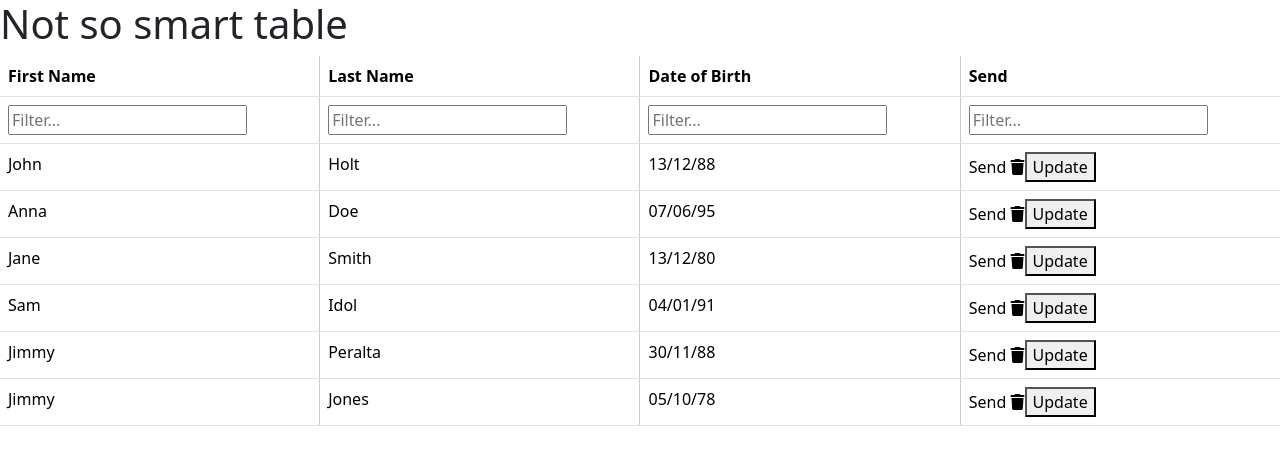
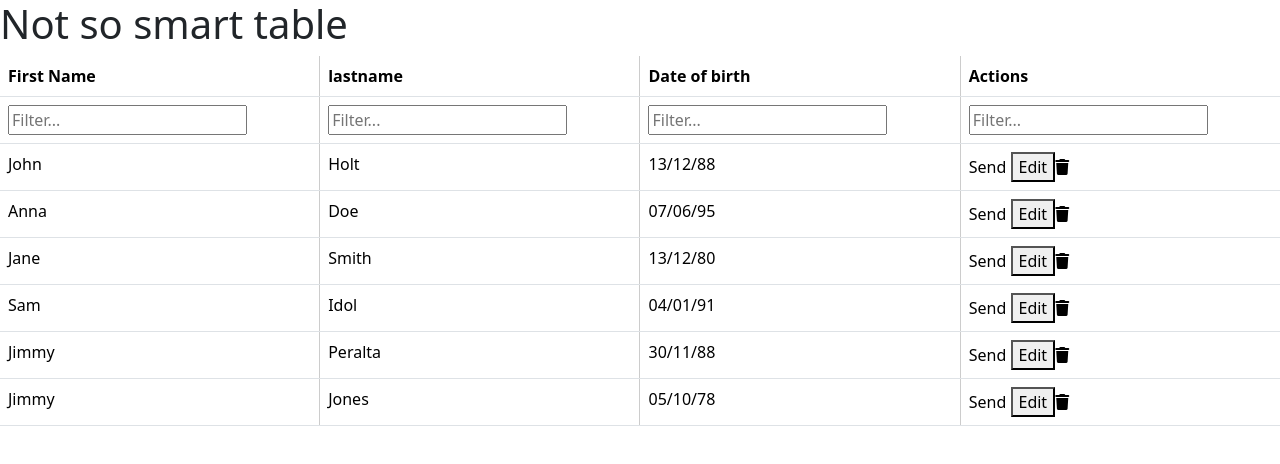
Before and after one commit to herbataszatana/angularTable, an Angular app in the folder angularBits/: page / in a window 1280 px wide. Shown: the top 464 px of the page. Built offline with nearby package versions, Linux system fonts and the light colour scheme.

Commit message:
added headerLabel option

```diff
--- a/angularBits/src/app/components/table/table.component.html
+++ b/angularBits/src/app/components/table/table.component.html
@@ -1,43 +1,80 @@
 <table class="table">
   <thead class="thead-dark">
+
     <tr>
-      <th *ngFor="let column of settings" (click)="onHeaderClick(column)" class="sortable-header">
-        {{ columnDisplayNames[column][0].label || column }}
+      <th *ngFor="let column of settings"
+          (click)="onHeaderClick(column)"
+          class="sortable-header">
+
+        {{ getHeaderLabel(column) }}
+
         <span *ngIf="sortColumn === column">
           {{ sortDirection === 'asc' ? '▲' : '▼' }}
         </span>
+
       </th>
     </tr>
+
     <tr>
       <th *ngFor="let column of settings">
-        <input type="text" placeholder="Filter..." (input)="onFilterChange(column, $event)">
+        <input type="text"
+               placeholder="Filter..."
+               (input)="onFilterChange(column, $event)">
       </th>
     </tr>
+
   </thead>
+
   <tbody>
-    <tr *ngFor="let item of filteredData" (click)="onRowClick(item)">
+
+    <tr *ngFor="let item of filteredData"
+        (click)="onRowClick(item)">
+
       <td *ngFor="let column of settings">
+
         <ng-container *ngIf="column !== 'actions'; else actionCell">
           {{ item[column] }}
         </ng-container>
+
         <ng-template #actionCell>
+
           <div>
-            <ng-container *ngIf="columnDisplayNames[column]">
-              <ng-container *ngFor="let action of columnDisplayNames[column]">
+
+            <ng-container *ngIf="columnDisplayNames[column]?.actions">
+
+              <ng-container *ngFor="let action of columnDisplayNames[column].actions">
+
                 <ng-container [ngSwitch]="action.displayType">
-                  <button *ngSwitchCase="'button'" (click)="onActionClick(action.label, item)">
+
+                  <button *ngSwitchCase="'button'"
+                          (click)="onActionClick(action.label, item)">
                     {{ action.label }}
                   </button>
-                  <i *ngSwitchCase="'icon'" [ngClass]="action.icon" (click)="onActionClick(action.label, item)"></i>
-                  <span *ngSwitchCase="'string'" (click)="onActionClick(action.label, item)">
+
+                  <i *ngSwitchCase="'icon'"
+                     [ngClass]="action.icon"
+                     (click)="onActionClick(action.label, item)">
+                  </i>
+
+                  <span *ngSwitchCase="'string'"
+                        (click)="onActionClick(action.label, item)">
                     {{ action.label }}
                   </span>
+
                 </ng-container>
+
               </ng-container>
+
             </ng-container>
+
           </div>
+
         </ng-template>
+
       </td>
+
     </tr>
+
   </tbody>
+
 </table>
--- a/angularBits/src/app/components/table/table.component.ts
+++ b/angularBits/src/app/components/table/table.component.ts
@@ -1,16 +1,32 @@
 import { Component, Input, Output, EventEmitter,  } from '@angular/core';
 import { ActionDisplayType } from '../users/users.component';
+
+interface Action {
+  label: string;
+  displayType: ActionDisplayType;
+  icon?: string;
+}
+
 @Component({
   selector: 'app-table',
   templateUrl: './table.component.html',
   styleUrls: ['./table.component.css']
 })
+
+
 export class TableComponent {
 
   @Input() data: any[] = [];
   @Input() settings: string[] = [];
-  @Input() columnDisplayNames: { [key: string]: { label: string, displayType: ActionDisplayType, icon?: string }[] } = {};
+ // @Input() columnDisplayNames: { [key: string]: { label: string, displayType: ActionDisplayType, icon?: string }[] } = {};
 
+ @Input()
+ columnDisplayNames: {
+   [key: string]: {
+     headerLabel?: string;
+     actions?: Action[];
+   }
+ } = {};
   @Output() rowClicked: EventEmitter<any> = new EventEmitter<any>();
   @Output() actionClicked: EventEmitter<{ action: string, item: any }> = new EventEmitter<{ action: string, item: any }>();
 
@@ -64,4 +80,19 @@ export class TableComponent {
       });
     }
   }
+
+  getHeaderLabel(column: string) {
+    const config = this.columnDisplayNames[column];
+
+    if (config && config.headerLabel) {
+      return config.headerLabel;
+    }
+
+    if (config && config.actions && config.actions.length) {
+      return config.actions[0].label;
+    }
+
+    return column;
+  }
+
 }
--- a/angularBits/src/app/components/users/users.component.ts
+++ b/angularBits/src/app/components/users/users.component.ts
@@ -5,6 +5,15 @@ export enum ActionDisplayType {
   BUTTON = 'button',
   STRING = 'string',
   ICON = 'icon'
+}
+
+export interface ColumnDisplay {
+  headerLabel?: string;
+  actions?: {
+    label: string;
+    displayType: ActionDisplayType;
+    icon?: string;
+  }[];
 }
 
 @Component({
@@ -24,15 +33,39 @@ export class UsersComponent {
     { name: 'Jimmy', lastname: 'Jones', dob: '05/10/78', id: '8603' },
   ];
 
-  columnDisplayNames: { [key: string]: { label: string, displayType: ActionDisplayType, icon?: string }[] } = {
-    'name': [{ label: 'First Name', displayType: ActionDisplayType.STRING }],
-    'lastname': [{ label: 'Last Name', displayType: ActionDisplayType.STRING }],
-    'dob': [{ label: 'Date of Birth', displayType: ActionDisplayType.STRING }],
-    'actions': [
-      { label: 'Send', displayType: ActionDisplayType.STRING, icon: '' },
-      { label: 'Delete', displayType: ActionDisplayType.ICON, icon: 'fa fa-trash' },
-      { label: 'Update', displayType: ActionDisplayType.BUTTON, icon: '' }
-    ]
+  columnDisplayNames: {
+    [key: string]: ColumnDisplay
+  } = {
+
+    name: {
+      headerLabel: 'First Name',
+    },
+    lastName: {
+      headerLabel: 'Last Name',
+    },
+    dob: {
+      headerLabel: 'Date of birth',
+    },
+    actions: {
+      headerLabel: 'Actions',
+      actions: [
+        {
+          label: 'Send',
+          displayType: ActionDisplayType.STRING,
+         // icon: 'fa fa-paper-plane'
+        },
+        {
+          label: 'Edit',
+          displayType: ActionDisplayType.BUTTON
+        },
+        {
+          label: 'Delete',
+          displayType: ActionDisplayType.ICON,
+          icon: 'fa fa-trash'
+        }
+      ]
+    }
+
   };
 
   tableSettings = ['name', 'lastname', 'dob', 'actions'];
```
